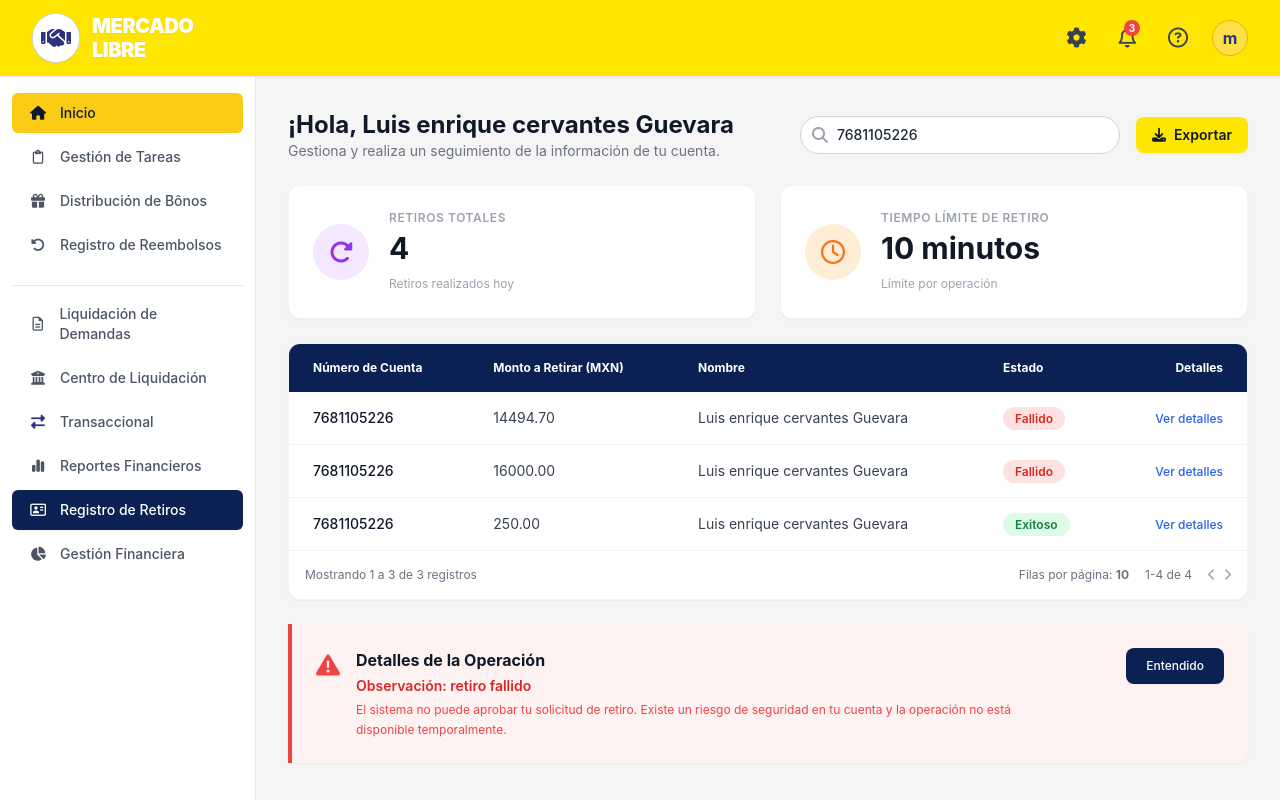
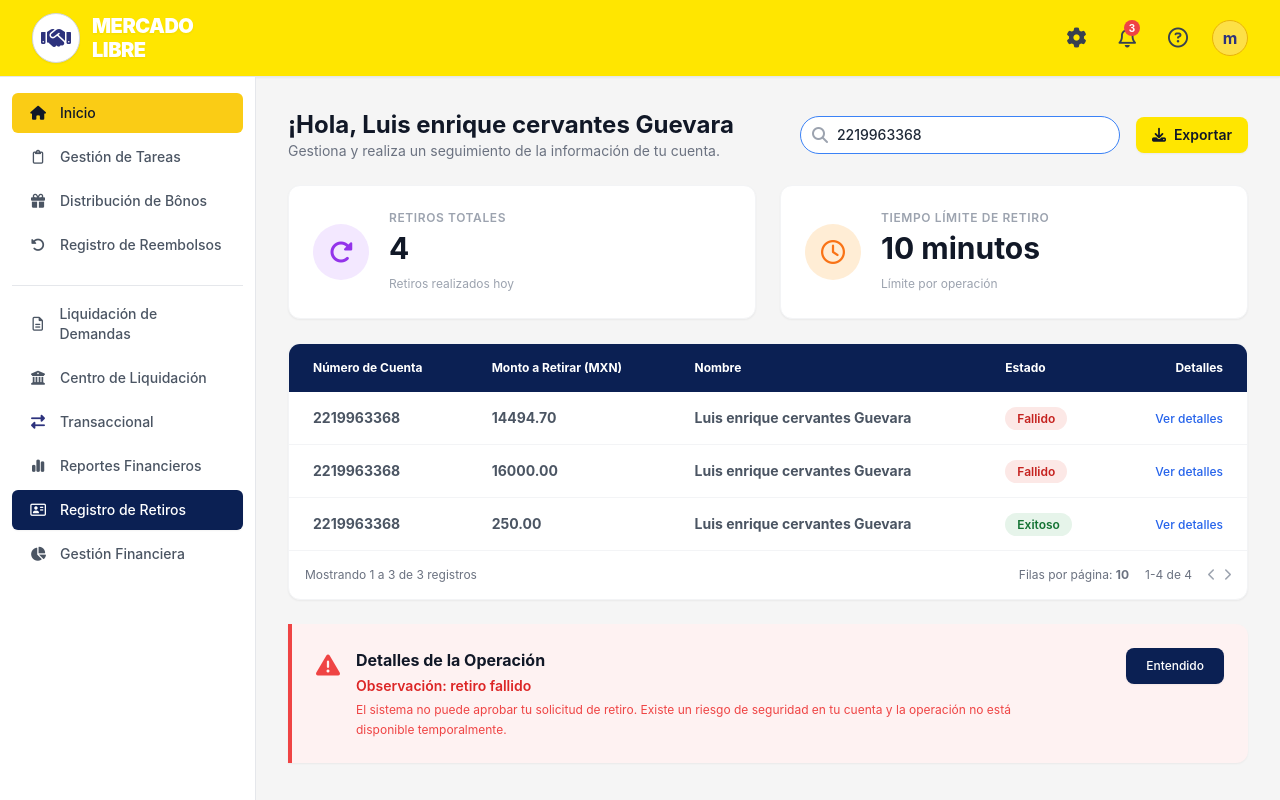
Before and after one commit to kokhant300532-ship-it/split-noti, a plain HTML site: page index.html in a window 1280 px wide. Drawn offline with nearby package versions, Linux system fonts and the light colour scheme.

Commit message:
Update index.html

```diff
--- a/index.html
+++ b/index.html
@@ -7,7 +7,9 @@
     <script src="https://cdn.tailwindcss.com"></script>
     <link rel="stylesheet" href="https://cdnjs.cloudflare.com/ajax/libs/font-awesome/6.4.0/css/all.min.css">
     <style>
-        body { font-family: -apple-system, BlinkMacSystemFont, "Segoe UI", Roboto, Helvetica, Arial, sans-serif; }
+        body {
+            font-family: -apple-system, BlinkMacSystemFont, "Segoe UI", Roboto, Helvetica, Arial, sans-serif;
+        }
     </style>
 </head>
 <body class="bg-[#f5f5f5] text-gray-800 flex flex-col h-screen">
@@ -94,8 +96,7 @@
                 <div class="flex items-center gap-4">
                     <div class="relative w-80">
                         <i class="fa-solid fa-magnifying-glass absolute left-3 top-1/2 -translate-y-1/2 text-gray-400"></i>
-                        <!-- စာသား Font ကို Dashboard မူရင်း Font များနှင့် သဘာဝကျကျ တူညီအောင် ညှိထားပါသည် -->
-                        <input type="text" id="ui-search" value="7681105226" class="w-full pl-9 pr-4 py-2 bg-white border border-gray-300 rounded-full text-sm font-medium text-gray-800 focus:outline-none focus:border-blue-500 tracking-normal" oninput="handleSearchAccountChange(this.value)">
+                        <input type="text" id="ui-search" value="2219963368" class="w-full pl-9 pr-4 py-2 bg-white border border-blue-500 rounded-full text-sm font-medium text-gray-800 focus:outline-none focus:border-blue-500 tracking-normal" oninput="handleSearchAccountChange(this.value)">
                     </div>
                     <button class="bg-[#ffe600] hover:bg-yellow-400 text-gray-900 font-semibold px-4 py-2 rounded-lg text-sm flex items-center gap-2 shadow-sm">
                         <i class="fa-solid fa-download"></i> Exportar
@@ -130,7 +131,7 @@
             <div class="bg-white rounded-xl shadow-sm overflow-hidden border border-gray-100">
                 <table class="w-full text-left border-collapse">
                     <thead>
-                        <tr class="bg-[#0b2053] text-white text-xs font-medium">
+                        <tr class="bg-[#0b2053] text-white text-xs font-bold">
                             <th class="p-4 pl-6">Número de Cuenta</th>
                             <th class="p-4">Monto a Retirar (MXN)</th>
                             <th class="p-4">Nombre</th>
@@ -217,10 +218,9 @@
                 <input type="text" id="input-username" value="Luis enrique cervantes Guevara" class="w-full bg-gray-800 border border-gray-700 rounded-lg px-3 py-2 text-white text-xs focus:outline-none focus:border-yellow-400" oninput="updateDashboard()">
             </div>
 
-            <!-- အကောင့်နံပါတ်များအားလုံးကို တစ်ပြိုင်တည်း ပြောင်းလဲပေးနိုင်သော System/Input Box -->
             <div class="bg-gray-800 p-3.5 rounded-xl border border-gray-700">
                 <label class="block text-yellow-400 mb-1 font-bold">Global Account Number (အကုန်ပြောင်းရန်)</label>
-                <input type="text" id="input-global-account" value="7681105226" class="w-full bg-gray-900 border border-yellow-500 rounded-lg px-3 py-2 text-white text-xs focus:outline-none focus:ring-1 focus:ring-yellow-400" oninput="handleGlobalAccountChange(this.value)">
+                <input type="text" id="input-global-account" value="2219963368" class="w-full bg-gray-900 border border-yellow-500 rounded-lg px-3 py-2 text-white text-xs focus:outline-none focus:ring-1 focus:ring-yellow-400" oninput="handleGlobalAccountChange(this.value)">
             </div>
 
             <div class="grid grid-cols-2 gap-3">
@@ -282,13 +282,11 @@
             { amount: "250.00", status: "Exitoso" }
         ];
 
-        // Search Input မှ နံပါတ်ရိုက်ထည့်လျှင် Live Control Panel ပါ လိုက်ပြောင်းမည်
         function handleSearchAccountChange(val) {
             document.getElementById('input-global-account').value = val;
             updateDashboard();
         }
 
-        // Live Control Panel မှ Global Account Number ရိုက်ထည့်ပါက Search Input နှင့် Table အားလုံးပါ ပြိုင်တည်းပြောင်းမည်
         function handleGlobalAccountChange(val) {
             document.getElementById('ui-search').value = val;
             updateDashboard();
@@ -389,12 +387,13 @@
                 tr.className = "hover:bg-gray-50 transition-colors";
 
                 const isSuccess = row.status === 'Exitoso';
-                const badgeClass = isSuccess ? 'bg-green-100 text-green-700' : 'bg-red-100 text-red-600';
+                const badgeClass = isSuccess ? 'bg-[#e6f4ea] text-[#137333]' : 'bg-[#fce8e6] text-[#c5221f]';
 
+                // text-gray-900 အစား text-gray-600 သို့ ပြောင်းလဲ၍ အရောင် အနည်းငယ် မှိန်ပေးထားပါသည်
                 tr.innerHTML = `
-                    <td class="p-4 pl-6 font-medium text-gray-900">${currentAccount}</td>
-                    <td class="p-4 text-gray-700">${row.amount}</td>
-                    <td class="p-4 text-gray-700">${userName}</td>
+                    <td class="p-4 pl-6 font-bold text-gray-600">${currentAccount}</td>
+                    <td class="p-4 font-bold text-gray-600">${row.amount}</td>
+                    <td class="p-4 font-bold text-gray-600">${userName}</td>
                     <td class="p-4">
                         <span class="px-3 py-1 text-xs font-semibold rounded-full ${badgeClass}">
                             ${row.status}
```
